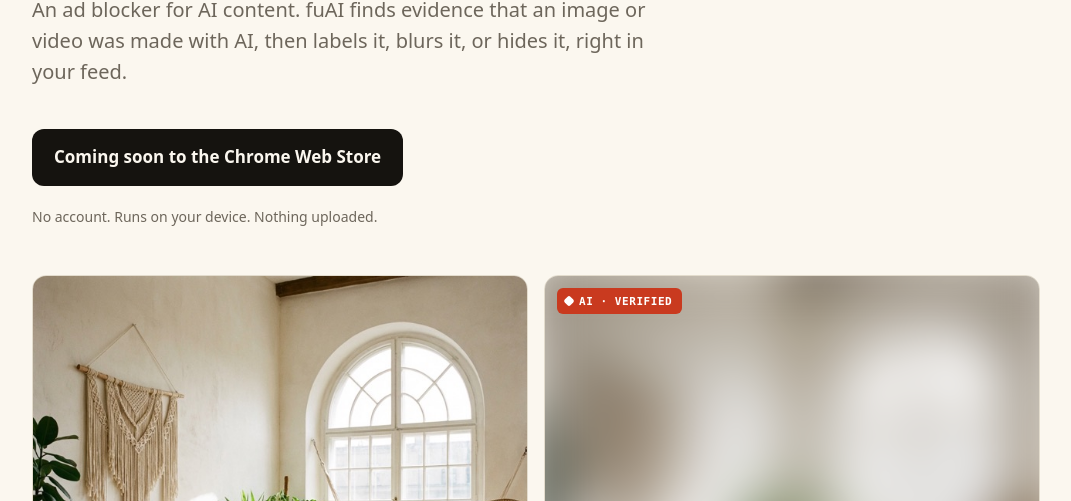
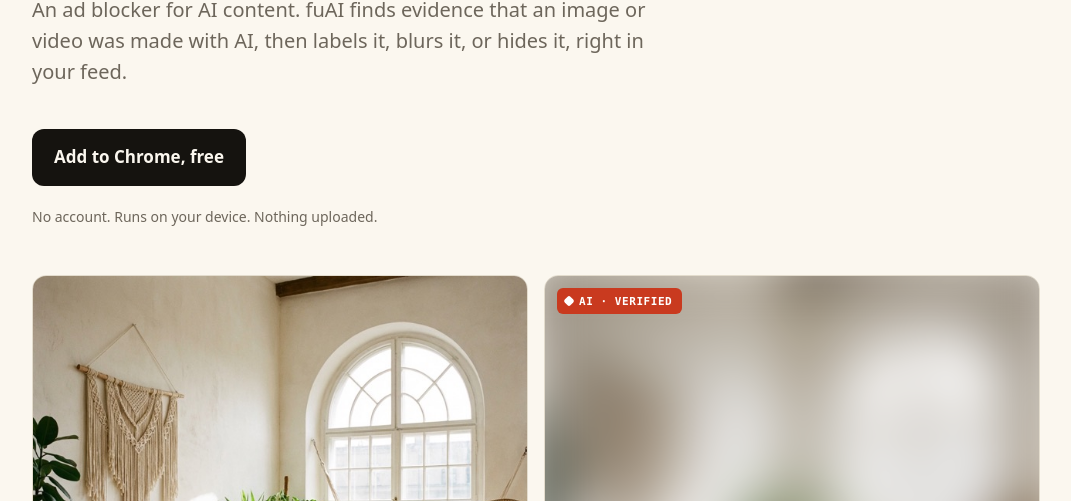
Before and after one commit to iujoseph972/fuai, a plain HTML site: page index.html in a window 1280 px wide. Shown: the part 299-800 px from the top of the page, without its empty margins (104-1175 px from the left). Drawn offline with Linux system fonts and the light colour scheme.

Commit message:
Live on the Chrome Web Store: Add to Chrome link
Co-Authored-By: Claude Opus 5.5 <noreply@anthropic.com>
Claude-Session: https://claude.ai/code/session_01VkpDR4X2YJiroSCMRQQfRX

```diff
--- a/index.html
+++ b/index.html
@@ -35,7 +35,7 @@ footer{border-top:1px solid var(--line);margin-top:56px;padding:24px 0 48px;colo
 <nav><div class="b"><span class="m" aria-hidden="true"></span>fuAI</div><a href="privacy.html" style="color:inherit">Privacy</a></nav>
 <h1>Take back control of what you see online.</h1>
 <p class="lede">An ad blocker for AI content. fuAI finds evidence that an image or video was made with AI, then labels it, blurs it, or hides it, right in your feed.</p>
-<a class="cta" href="#" aria-disabled="true">Coming soon to the Chrome Web Store</a>
+<a class="cta" href="https://chromewebstore.google.com/detail/ldbkidgjpkbijccanokicichhamllcda" rel="noopener">Add to Chrome, free</a>
 <p class="small">No account. Runs on your device. Nothing uploaded.</p>
 
 <div class="ba" aria-label="Before and after">
```
